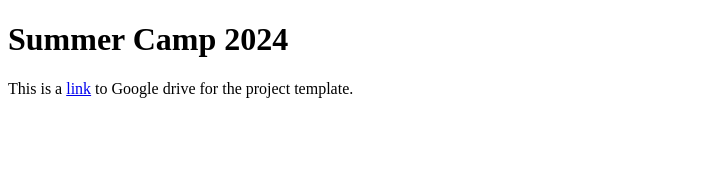
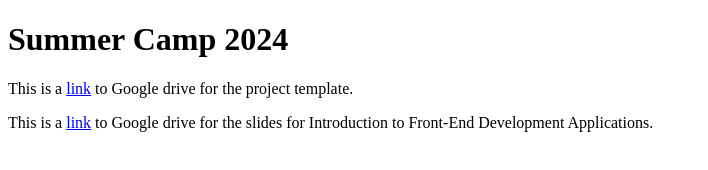
Before and after one commit to leo-ws-ho/summer-camp-2024, a plain HTML site: page index.html in a window 1280 px wide. Shown: the whole page, without its empty margins (0-708 px from the left). Drawn offline with Linux system fonts and the light colour scheme.

Commit message:
link to front-end app slides added

```diff
--- a/index.html
+++ b/index.html
@@ -8,5 +8,6 @@
 <body>
     <h1>Summer Camp 2024</h1>
     <p>This is a <a href="https://drive.google.com/drive/folders/1a4lQdjb4m3FAmEmJpbPlxWkC29swdcXv">link</a> to Google drive for the project template.</p>
+    <p>This is a <a href="https://drive.google.com/drive/folders/1W_KZ4DV_Fw4cZEVEceFEC8u6wOkGJViT">link</a> to Google drive for the slides for Introduction to Front-End Development Applications.</a></p>
 </body>
 </html>
```
